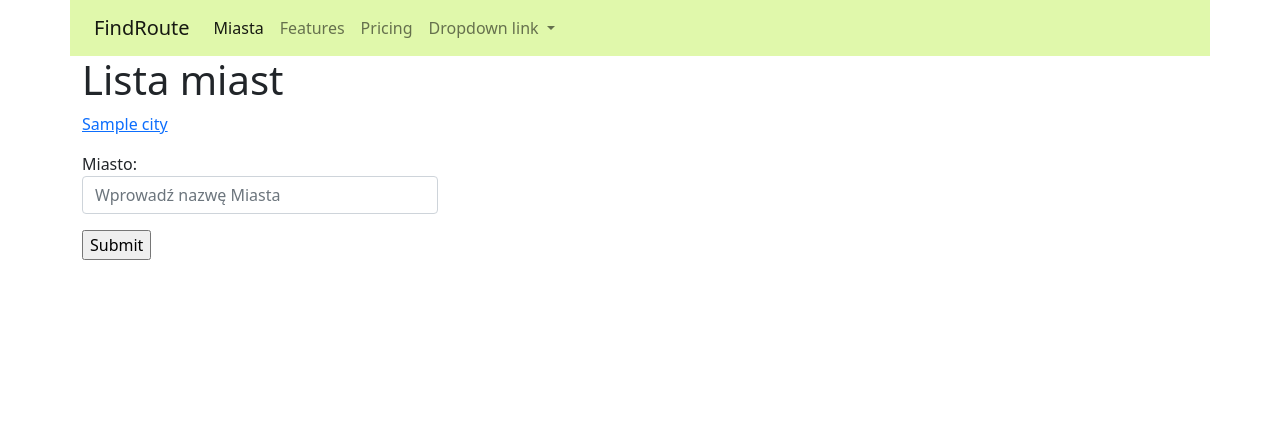
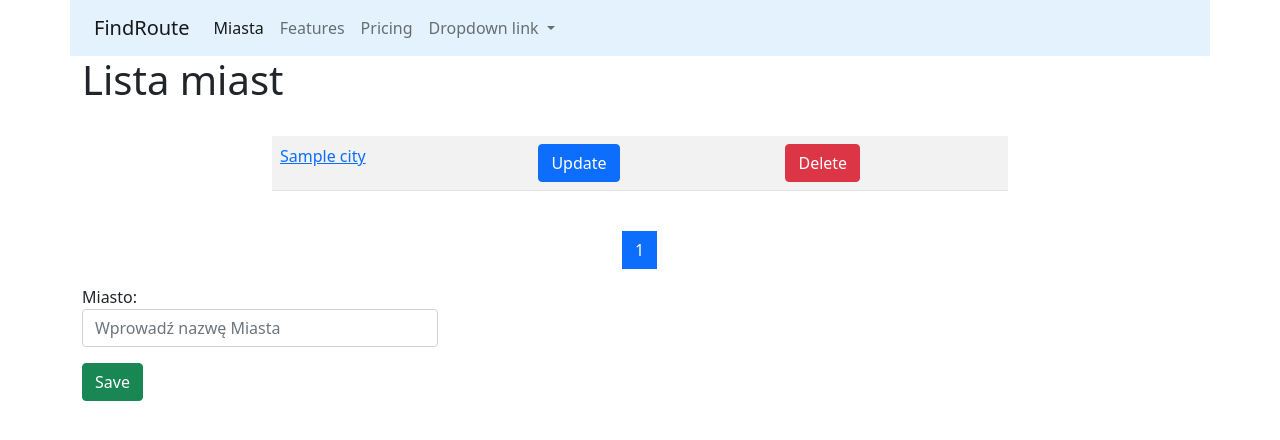
Before and after one commit to pavhrablis/find_routes, a Django app: page /cities/ in a window 1280 px wide. Shown: the top 440 px of the page. Run offline with Django 3.2, Linux system fonts and the light colour scheme; tables that the repository leaves empty hold one stand-in row (values such as "Sample post").

Commit message:
NEWS 1. add pagination 2. bootstrap pagination 3. all class-base view

```diff
--- a/cities/templates/cities/home.html
+++ b/cities/templates/cities/home.html
@@ -4,20 +4,60 @@
 {% block content %}
 <h1>Lista miast</h1>
 <div class="row">
-    <div class="col-md">
-        {% for object in objects_list %}
-            <p>
-            <a href="{% url 'cities:detail' pk=object.pk %}"> {{object.name}} </a>
-            </p>
+    <div class="col-md-8 mx-auto my-4">
+        <table class="table table-striped">
+        {% for object in page_obj %}
+            <tr>
+                <td>
+                    <a href="{% url 'cities:detail' pk=object.pk %}"> {{object.name}} </a>
+                </td>
+                <td>
+                    <a href="{% url 'cities:update' pk=object.pk %}">
+                        <button type="submit" class="btn btn-primary">Update</button>
+                    </a>
+                </td>
+                <td>
+                     <a href="{% url 'cities:delete' pk=object.pk %}">
+                        <button type="submit" class="btn btn-danger">Delete</button>
+                    </a>
+                </td>
+            </tr>
         {% endfor %}
+        </table>
     </div>
 </div>
+<nav aria-label="Page navigation example">
+  <ul class="pagination justify-content-center" >
+    <li class="page-item">
+        {% if page_obj.has_previous %}
+            <a class="page-link"  href="?page={{ page_obj.previous_page_number }}" aria-label="Previous">
+                <span aria-hidden="true">&laquo;</span>
+            </a>
+        {% endif %}
+    </li>
+
+      {% for page in page_obj.paginator.page_range %}
+        <li class="page-item {% if page == page_obj.number %} active {% endif %}">
+            <a class="page-link" href="?page={{page}}">{{ page }}</a>
+        </li>
+        {% endfor %}
+    <li class="page-item">
+       {% if page_obj.has_next %}
+            <a class="page-link" href="?page={{ page_obj.next_page_number }}" aria-label="Next">
+        <span aria-hidden="true">&raquo;</span>
+      </a>
+      {% endif %}
+    </li>
+
+  </ul>
+</nav>
+
 
 <div class="row">
     <div class="col-md-4"><form action="" method="post">
     {% csrf_token %}
     {{ form.as_p }}
-    <input type="submit" value="Submit">
+    <button type="button" class="btn btn-success">Save</button>
 </form></div>
 </div>
 {% endblock %}
--- a/cities/urls.py
+++ b/cities/urls.py
@@ -2,7 +2,8 @@ from django.urls import path
 from cities.views import *
 
 urlpatterns = [
-    path('', home, name='home'),
+    # path('', home, name='home'),
+    path('', CityListView.as_view(), name='home'),
     path('detail/<int:pk>/', CityDetailView.as_view(), name='detail'),
     path('add/', CityCreateView.as_view(), name='create'),
     path('update/<int:pk>/', CityUpdateView.as_view(), name='update'),
--- a/cities/views.py
+++ b/cities/views.py
@@ -1,29 +1,33 @@
+from django.core.paginator import Paginator
 from django.shortcuts import render, get_object_or_404
 from django.urls import reverse_lazy
-from django.views.generic import DetailView, CreateView, UpdateView, DeleteView
+from django.views.generic import DetailView, CreateView, UpdateView, DeleteView, ListView
 
 from cities.forms import CityForm
 from cities.models import City
 
 __all__ = (
-    'home',
+    #'home',
     'CityDetailView',
     'CityCreateView',
     'CityUpdateView',
     'CityDeleteView',
+    'CityListView',
 )
 
 
-def home(request, pk=None):
-    if request.method == "POST":
-        form = CityForm(request.POST)
-        if form.is_valid():
-            print(form.cleaned_data)
-            form.save()
-    form = CityForm()
-    cities = City.objects.all()
-    context = {'objects_list': cities, 'form': form}
-    return render(request, 'cities/home.html', context)
+# def home(request, pk=None):
+#     if request.method == "POST":
+#         form = CityForm(request.POST)
+#         if form.is_valid():
+#             form.save()
+#     form = CityForm()
+#     cities = City.objects.all()
+#     paginator = Paginator(cities, 2)
+#     page_number = request.GET.get('page')
+#     page_obj = paginator.get_page(page_number)
+#     context = {'page_obj': page_obj, 'form': form}
+#     return render(request, 'cities/home.html', context)
 
 
 class CityDetailView(DetailView):
@@ -46,8 +50,20 @@ class CityUpdateView(UpdateView):
 
 class CityDeleteView(DeleteView):
     model = City
-    #template_name = 'cities/delete.html'
     success_url = reverse_lazy('cities:home')
 
     def get(self, request, *args, **kwargs):
         return self.post(request, *args, **kwargs)
+
+
+class CityListView(ListView):
+    model = City
+    paginate_by = 2
+    template_name = 'cities/home.html'
+    form = CityForm
+
+    def get_context_data(self, **kwargs):
+       context = super().get_context_data(**kwargs)
+       form = CityForm()
+       context['form'] = form
+       return context
--- a/templates/base.html
+++ b/templates/base.html
@@ -13,7 +13,7 @@
     <title> {% block title %} {% endblock %} </title>
   </head>
   <body>
-  <nav class="navbar navbar-expand-lg navbar-light container" style="background-color: #E0F8AB;">
+  <nav class="navbar navbar-expand-lg navbar-light container" style="background-color: #e3f2fd;">
   <div class="container-fluid">
     <a class="navbar-brand" href="{% url 'home' %}">FindRoute</a>
     <button class="navbar-toggler" type="button" data-bs-toggle="collapse" data-bs-target="#navbarNavDropdown" aria-controls="navbarNavDropdown" aria-expanded="false" aria-label="Toggle navigation">
--- a/templates/form.html
+++ b/templates/form.html
@@ -3,7 +3,7 @@
         <form action="{{ action }}" method="post">
             {% csrf_token %}
             {{ form.as_p }}
-        <button type="submit" class="btn btn-promary">{{ button }}</button>
+        <button type="submit" class="btn btn-primary">{{ button }}</button>
         </form>
     </div>
 </div>
```
